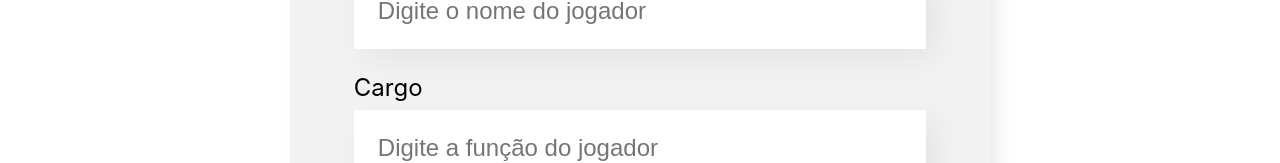
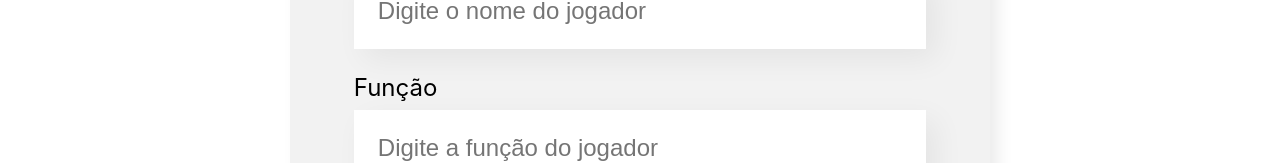
Before and after one commit to LeoInStorm/team-maker, a React (Create React App) app: page / in a window 1280 px wide. Shown: the part 577-740 px from the top of the page. Built offline with nearby package versions, Linux system fonts and the light colour scheme.

Commit message:
arrumando nome da label

```diff
--- a/src/componentes/Formulario/index.js
+++ b/src/componentes/Formulario/index.js
@@ -7,7 +7,7 @@ import './Formulario.css'
 const Formulario = (props) => {
 
     const [nome, setNome] = useState('')
-    const [cargo, setCargo] = useState('')
+    const [funcao, setFuncao] = useState('')
     const [imagem, setImagem] = useState('')
     const [time, setTime] = useState('')
 
@@ -15,12 +15,12 @@ const Formulario = (props) => {
         evento.preventDefault()
         props.aoColaboradorCadastrado({
             nome,
-            cargo,
+            funcao,
             imagem,
             time
         })
         setNome('')
-        setCargo('')
+        setFuncao('')
         setImagem('')
         setTime('')
     }
@@ -38,10 +38,10 @@ const Formulario = (props) => {
                 />
                 <CampoTexto
                     obrigatorio={true}
-                    label="Cargo"
+                    label="Função"
                     placeholder="Digite a função do jogador"
-                    valor={cargo}
-                    aoAlterado={valor => setCargo(valor)}
+                    valor={funcao}
+                    aoAlterado={valor => setFuncao(valor)}
                 />
                 <CampoTexto
                     label="Imagem"
```
